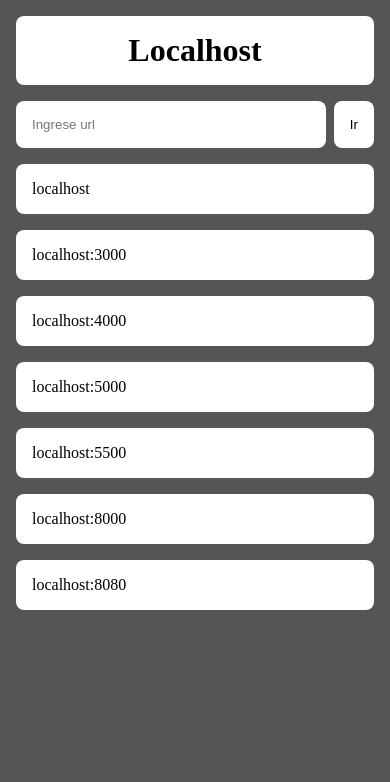
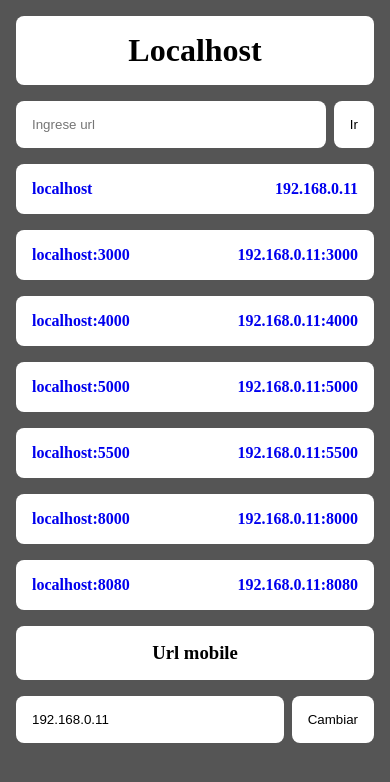
Before and after one commit to ysebasst/localhost, a Vue app: page / in a window 390 px wide. Shown: the top 782 px of the page. Built offline with nearby package versions, Linux system fonts and the light colour scheme.

Commit message:
Links para mobile agregados

```diff
--- a/src/components/LocalHost.vue
+++ b/src/components/LocalHost.vue
@@ -12,13 +12,23 @@
         />
         <button class="card" @click="redireccionar">Ir</button>
       </div>
-      <a class="card" href="http://localhost">localhost</a>
-      <a class="card" href="http://localhost:3000">localhost:3000</a>
-      <a class="card" href="http://localhost:4000">localhost:4000</a>
-      <a class="card" href="http://localhost:5000">localhost:5000</a>
-      <a class="card" href="http://localhost:5500">localhost:5500</a>
-      <a class="card" href="http://localhost:8000">localhost:8000</a>
-      <a class="card" href="http://localhost:8080">localhost:8080</a>
+      <div class="card urls" v-for="(puerto, i) of puertos" :key="i">
+        <a :href="'http://localhost' + puerto">localhost{{ puerto }}</a>
+        <a :href="'http://' + urlMobile + puerto"
+          >{{ urlMobile }}{{ puerto }}</a
+        >
+      </div>
+      <h3 class="card">Url mobile</h3>
+      <div class="config-mobile">
+        <input
+          class="card"
+          type="text"
+          placeholder="Ingrese url mobile"
+          v-model="urlMobile"
+          @keyup="cambiarUrlMobile"
+        />
+        <button class="card" @click="cambiarUrlMobile">Cambiar</button>
+      </div>
     </div>
   </div>
 </template>
@@ -32,12 +42,24 @@ export default {
   data() {
     return {
       url: "",
+      urlMobile: "192.168.0.11",
+      puertos: ["", ":3000", ":4000", ":5000", ":5500", ":8000", ":8080"],
     };
+  },
+  created() {
+    if (localStorage.getItem("urlMobile")) {
+      this.urlMobile = localStorage.getItem("urlMobile");
+    }
   },
   methods: {
     redireccionar(e) {
       if (e.key === "Enter" || e.target.textContent === "Ir") {
         location.href = this.url;
+      }
+    },
+    cambiarUrlMobile(e) {
+      if (e.key === "Enter" || e.target.textContent === "Cambiar") {
+        localStorage.setItem("urlMobile", this.urlMobile);
       }
     },
   },
@@ -50,10 +72,6 @@ export default {
   background-color: #555;
   color: #fff;
   min-height: 100vh;
-  /* display: flex;
-  justify-content: center;
-  align-items: center;
-  flex-direction: column; */
 }
 .grid {
   padding: 1rem;
@@ -63,21 +81,31 @@ export default {
   align-items: center;
   gap: 1rem;
 }
-.grid h1 {
+.grid h1,
+.grid h3 {
   text-align: center;
 }
-.grid .search {
+.grid .search,
+.grid .config-mobile {
   display: flex;
 }
-.grid .search input {
+.grid input {
   flex: 1;
   outline: none;
   border: none;
 }
-.grid .search button {
+.grid button {
   border: none;
   margin-left: 0.5rem;
   cursor: pointer;
   outline: none;
 }
+.urls {
+  display: flex;
+  justify-content: space-between;
+}
+.urls a {
+  text-decoration: none;
+  font-weight: bold;
+}
 </style>
```
